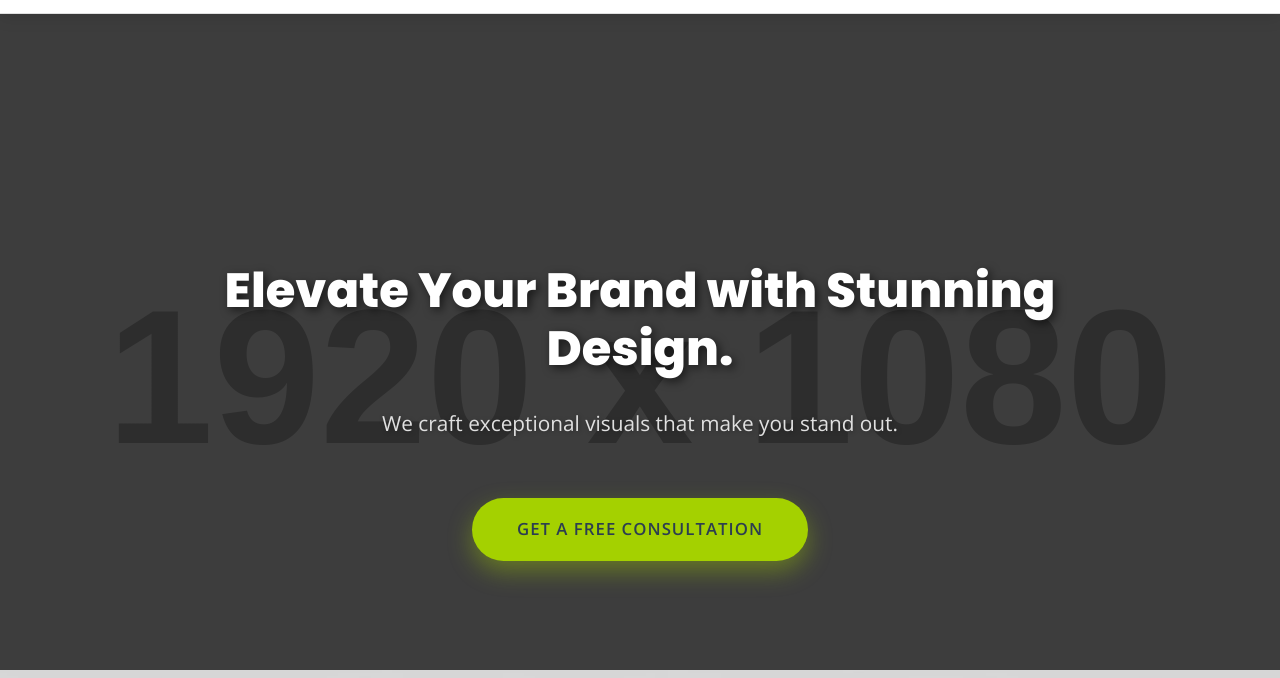
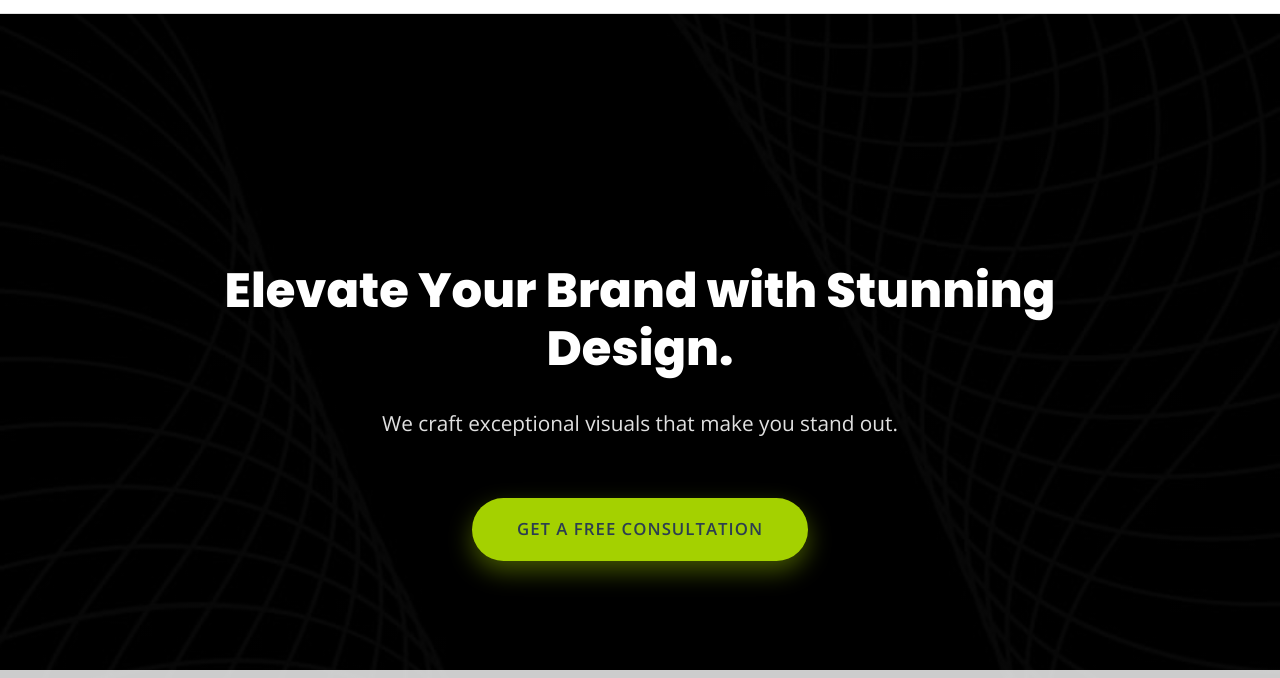
Before and after one commit to FarooqiEarning/celevo, a plain HTML site: page index.html in a window 1280 px wide. Shown: the part 79-757 px from the top of the page. Drawn offline with nearby package versions, Linux system fonts and the light colour scheme; placeholder pictures from the web are drawn by us.

Commit message:
Update Img's

```diff
--- a/index.html
+++ b/index.html
@@ -258,7 +258,7 @@
 
         /* Hero Section */
         .hero {
-            background: linear-gradient(rgba(0, 0, 0, 0.7), rgba(0, 0, 0, 0.7)), url('https://placehold.co/1920x1080/2c3e50/ffffff?text=Hero+Background') no-repeat center center;
+            background: linear-gradient(rgba(0, 0, 0, 0.7), rgba(0, 0, 0, 0.7)), url('/img/bg.jpeg') no-repeat center center;
             background-size: cover;
             color: #fff;
             text-align: center;
@@ -279,7 +279,7 @@
             left: 0;
             width: 100%;
             height: 100px; /* Height of the wave */
-            background: url('/img/Logo.jpeg') repeat-x; /* Placeholder wave image */
+            background: url('/img/loop.jpeg') repeat-x; /* Placeholder wave image */
             background-size: 1000px 100px; /* Ensure this matches the image aspect ratio if using a real one */
             animation: wave 10s linear infinite;
             z-index: 1;
```
